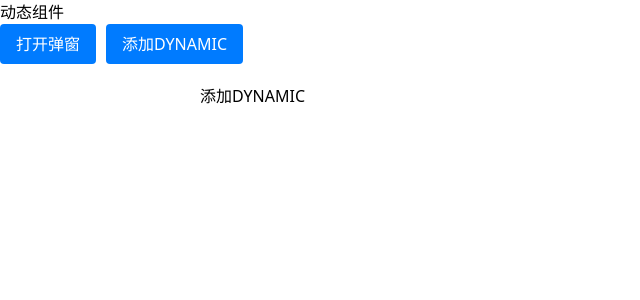
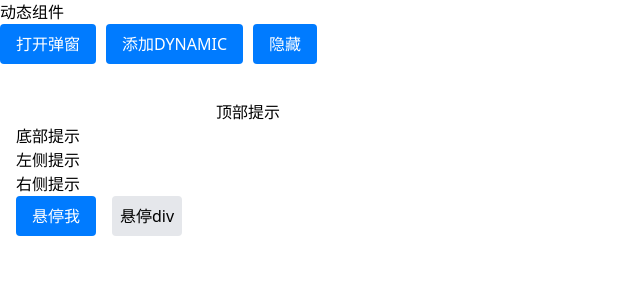
Before and after one commit to Jonasenjobana/v3d, a Vue app: page /#/tool in a window 1280 px wide. Shown: the top 300 px of the page, without its empty margins (0-640 px from the left). Built offline with nearby package versions, Linux system fonts and the light colour scheme; what dat.gui would draw is missing.

Commit message:
feat(tooltip): 重构工具提示组件并添加动画效果
- 将工具提示组件移动到新目录并重构代码
- 添加过渡动画效果
- 支持不同方向的进入动画
- 增加随机ID防止样式冲突
- 更新示例页面展示多种提示方向

```diff
--- a/src/directive/vTooltip.css
+++ b/src/directive/tooltip/vTooltip.css
@@ -9,6 +9,35 @@
     z-index: 9999;
     top: -9999px;
     left: -9999px;
+}
+
+/* 过渡动画效果 */
+.tooltip-enter-active,
+.tooltip-leave-active {
+    transition: opacity 0.2s ease, transform 0.2s ease;
+}
+
+.tooltip-enter-from,
+.tooltip-leave-to {
+    opacity: 0;
+    transform: scale(0.8);
+}
+
+/* 不同方向的进入动画起点 */
+.tooltip-enter-from.tooltip-top {
+    transform: translateY(5px) scale(0.8);
+}
+
+.tooltip-enter-from.tooltip-bottom {
+    transform: translateY(-5px) scale(0.8);
+}
+
+.tooltip-enter-from.tooltip-left {
+    transform: translateX(5px) scale(0.8);
+}
+
+.tooltip-enter-from.tooltip-right {
+    transform: translateX(-5px) scale(0.8);
 }
 /* 小菱形 */
 .tooltip::after {
--- a/src/directive/vTooltip.ts
+++ b/src/directive/tooltip/vTooltip.ts
@@ -1,4 +1,4 @@
-import { createRenderer, defineComponent, h, onMounted, onUnmounted, ref, render, Teleport, toValue, watch, watchEffect, type PropType } from "vue";
+import { createRenderer, defineComponent, h, onMounted, onUnmounted, ref, render, Teleport, toValue, Transition, watch, watchEffect, type PropType } from "vue";
 import './vTooltip.css'
 
 export const ToolTipComponent = defineComponent({
@@ -18,6 +18,7 @@ export const ToolTipComponent = defineComponent({
         }
     },
     setup(props) {
+        const randomId = Math.random().toString(36).substring(2, 8);
         const { tip, position, anchor } = props;
         const visible = ref(false);
         const dirRef = ref(position);
@@ -29,7 +30,7 @@ export const ToolTipComponent = defineComponent({
         }
         // 判断tooltip是否被body遮挡
         function isTooltipVisible() {
-            const tooltip = document.querySelector('.tooltip') as HTMLElement;
+            const tooltip = document.querySelector(`.tooltip-${randomId}`) as HTMLElement;
             const tooltipRect = tooltip.getBoundingClientRect();
             const bodyRect = document.body.getBoundingClientRect();
             return tooltipRect.top >= bodyRect.top && tooltipRect.bottom <= bodyRect.bottom &&
@@ -39,7 +40,7 @@ export const ToolTipComponent = defineComponent({
             const value = toValue(visible);
             if (value && anchor) {
                 const rect = anchor.getBoundingClientRect();
-                const tooltip = document.querySelector('.tooltip') as HTMLElement;
+                const tooltip = document.querySelector(`.tooltip-${randomId}`) as HTMLElement;
                 const directions = ['top', 'bottom', 'left', 'right'];
                 const startIndex = directions.indexOf(position);
                 let currentIndex = startIndex;
@@ -90,19 +91,22 @@ export const ToolTipComponent = defineComponent({
             visible,
             tip,
             anchor,
-            dirRef
+            dirRef,
+            randomId
         }
     },
     render() {
         return h(Teleport, {
             to: this.anchor
         }, [
-            h('div', {
-                class: `tooltip tooltip-${this.dirRef}`,
-                style: {
-                    display: this.visible ? 'block' : 'none'
-                }
-            }, this.tip)
+            h(Transition, {
+                name: 'tooltip',
+                appear: true
+            }, () => [
+                this.visible && h('div', {
+                    class: `tooltip tooltip-${this.dirRef} tooltip-${this.randomId}`
+                }, this.tip)
+            ])
         ])
     }
 })
--- a/src/pages/ToolPage.vue
+++ b/src/pages/ToolPage.vue
@@ -8,12 +8,22 @@
     <div class="actions">
       <button @click="open" class="z-1000">打开弹窗</button>
       <button @click="add" class="z-1000">添加DYNAMIC</button>
+      <button @click="hideSpanRef = !hideSpanRef">隐藏</button>
     </div>
-    <div class="left">
-      <span ref="spanRef" style="margin-left: 200px;" v-tooltip="{ tip: '这是一个提示', position: 'top' }">添加DYNAMIC</span>
-      <!-- <BaseModal :dynamicComponent="dynamic2" :title="dynamic.props.title" :id="dynamic2.props!.id"></BaseModal> -->
+    <div class="left p-4 space-y-4">
+      <span ref="spanRef" v-if="!hideSpanRef" style="margin-left: 200px;" v-tooltip="{ tip: '这是一个顶部提示', position: 'top' }">顶部提示</span>
+      <br>
+      <span v-tooltip="{ tip: '这是一个底部提示', position: 'bottom' }">底部提示</span>
+      <br>
+      <span v-tooltip="{ tip: '这是一个左侧提示', position: 'left' }">左侧提示</span>
+      <br>
+      <span v-tooltip="{ tip: '这是一个右侧提示', position: 'right' }">右侧提示</span>
+      <br>
+      <div class="flex items-center space-x-4">
+        <button v-tooltip="{ tip: '这是一个按钮提示', position: 'top' }">悬停我</button>
+        <div v-tooltip="{ tip: '这是一个div提示', position: 'bottom' }" class="bg-gray-200 p-2 rounded">悬停div</div>
+      </div>
     </div>
-    <!-- <ToolTipComponent v-if="spanRef" tip="这是一个提示" :anchor="spanRef" :position="'left'"></ToolTipComponent> -->
   </div>
 </template>
 
@@ -21,16 +31,17 @@
 import ToolPage from "@/pages/ToolPage.vue";
 import WindowBar from "@/hook/usePinia/panel/WindowBar.vue";
 import BaseModal from "@/components/DynamicLayout/BaseModal/BaseModal.vue";
-import {vTooltip} from "@/directive/vTooltip";
+import {vTooltip} from "@/directive/tooltip/vTooltip";
 import type { DynamicComponentItem } from "@/hook/useDynamic/model";
 import TestSlotComponent from "@/hook/useDynamic/TestSlotComponent.vue";
 import { getCurrentInstance, onMounted, ref, shallowRef, type Ref } from "vue";
 import { createBaseModal } from "@/components/DynamicLayout/BaseModal/useModal";
 import { useDynamicComponents } from "@/hook/useDynamic/useDynamic";
 import BasePanel from "@/hook/usePinia/panel/BasePanel.vue";
-import { ToolTipComponent } from "@/directive/vTooltip";
+import { ToolTipComponent } from "@/directive/tooltip/vTooltip";
 const spanRef: Ref<HTMLElement | null> = ref(null);
 const currentInstance = getCurrentInstance();
+const hideSpanRef = ref<boolean>(false);
 onMounted(() => {
   console.log("🚀 ~ currentInstance?.vnode:", currentInstance);
   console.log("🚀 ~ spanRef:", spanRef);
```
